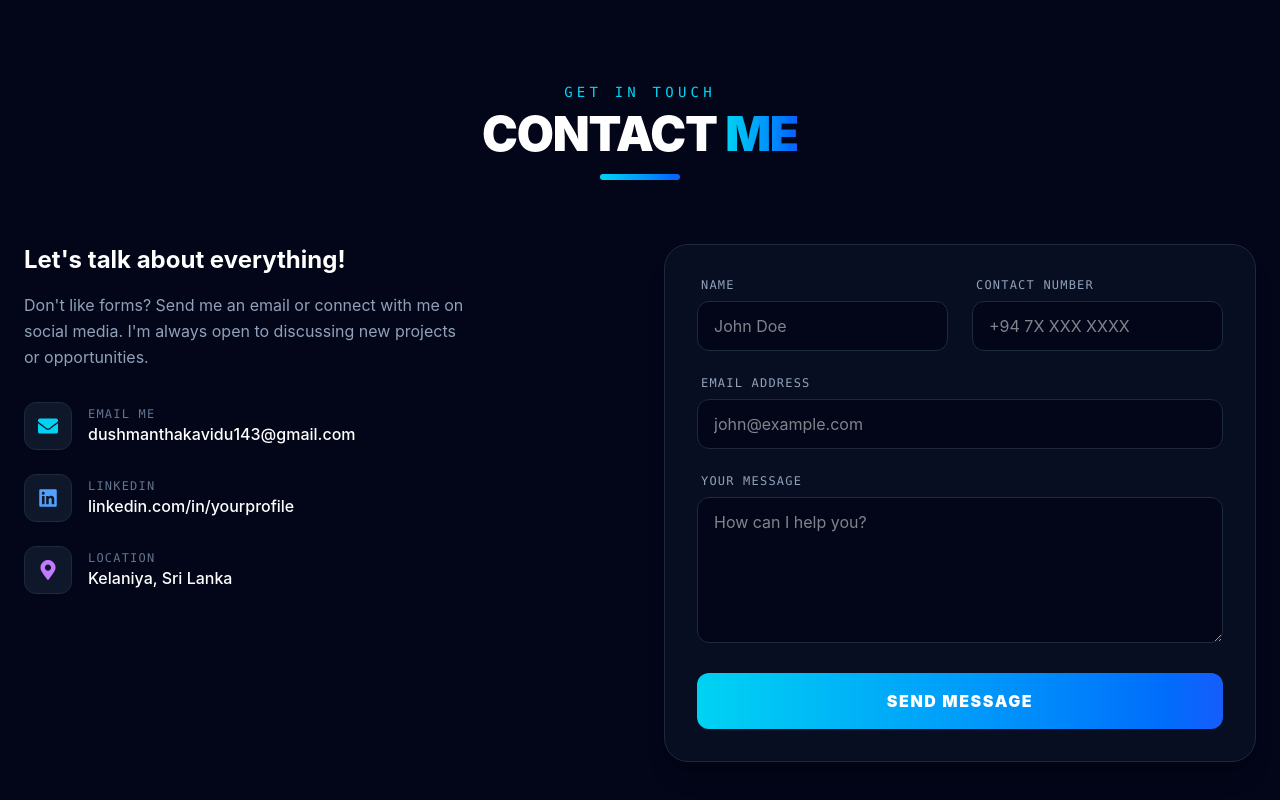
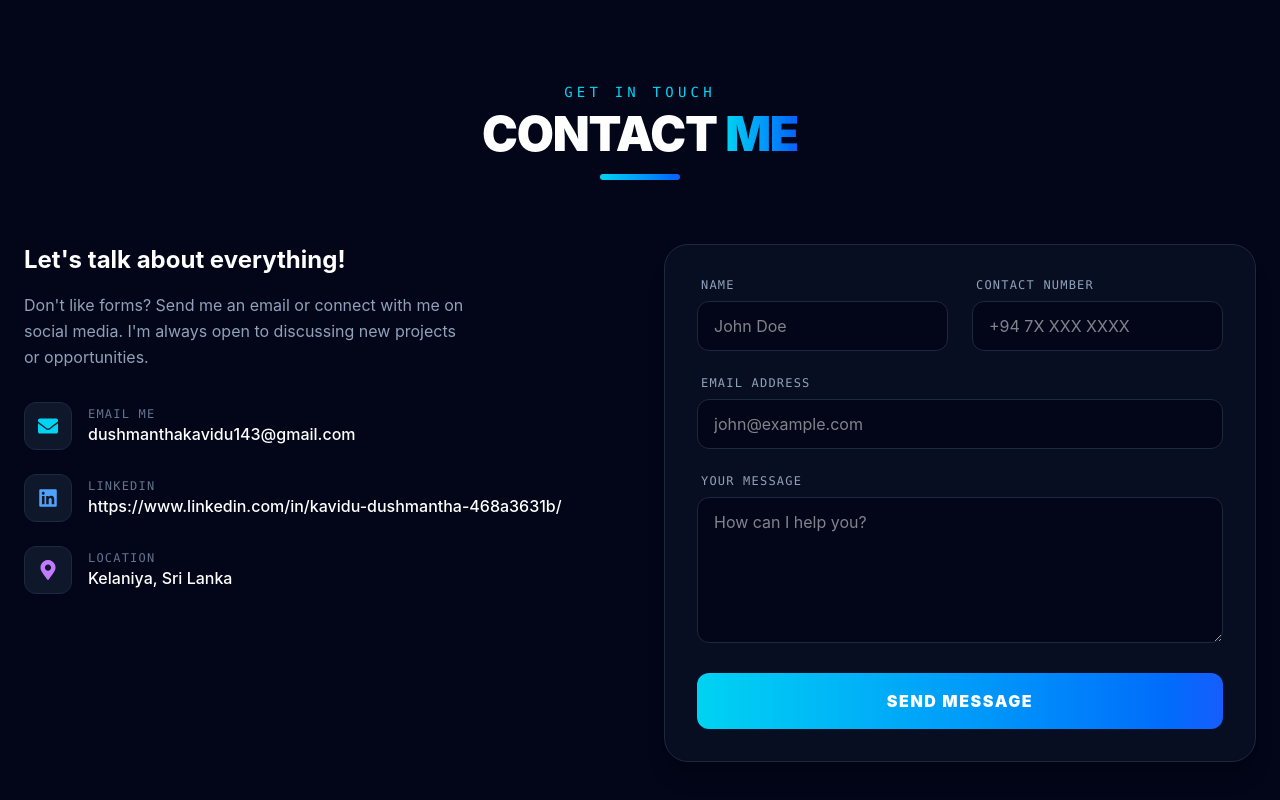
Before and after one commit to kavidu717/portfolio, a React app: page / in a window 1280 px wide. Shown: the part 3247-4047 px from the top of the page. Built offline with nearby package versions, Linux system fonts and the light colour scheme; the HTML template or start-up script is replaced by a standard one.

Commit message:
add the linkdln link

```diff
--- a/src/components/Contact.jsx
+++ b/src/components/Contact.jsx
@@ -105,7 +105,7 @@
                     LinkedIn
                   </p>
                   <p className="text-white font-medium">
-                    linkedin.com/in/yourprofile
+                    https://www.linkedin.com/in/kavidu-dushmantha-468a3631b/
                   </p>
                 </div>
               </div>
--- a/src/components/Herosection.jsx
+++ b/src/components/Herosection.jsx
@@ -45,7 +45,7 @@
                 <FaGithub />
               </a>
               <a
-                href="https://linkedin.com/in/yourusername"
+                href="https://www.linkedin.com/in/kavidu-dushmantha-468a3631b/"
                 target="_blank"
                 rel="noopener noreferrer"
                 className="text-white text-3xl hover:text-blue-500 transition-all duration-300 transform hover:-translate-y-1"
```
